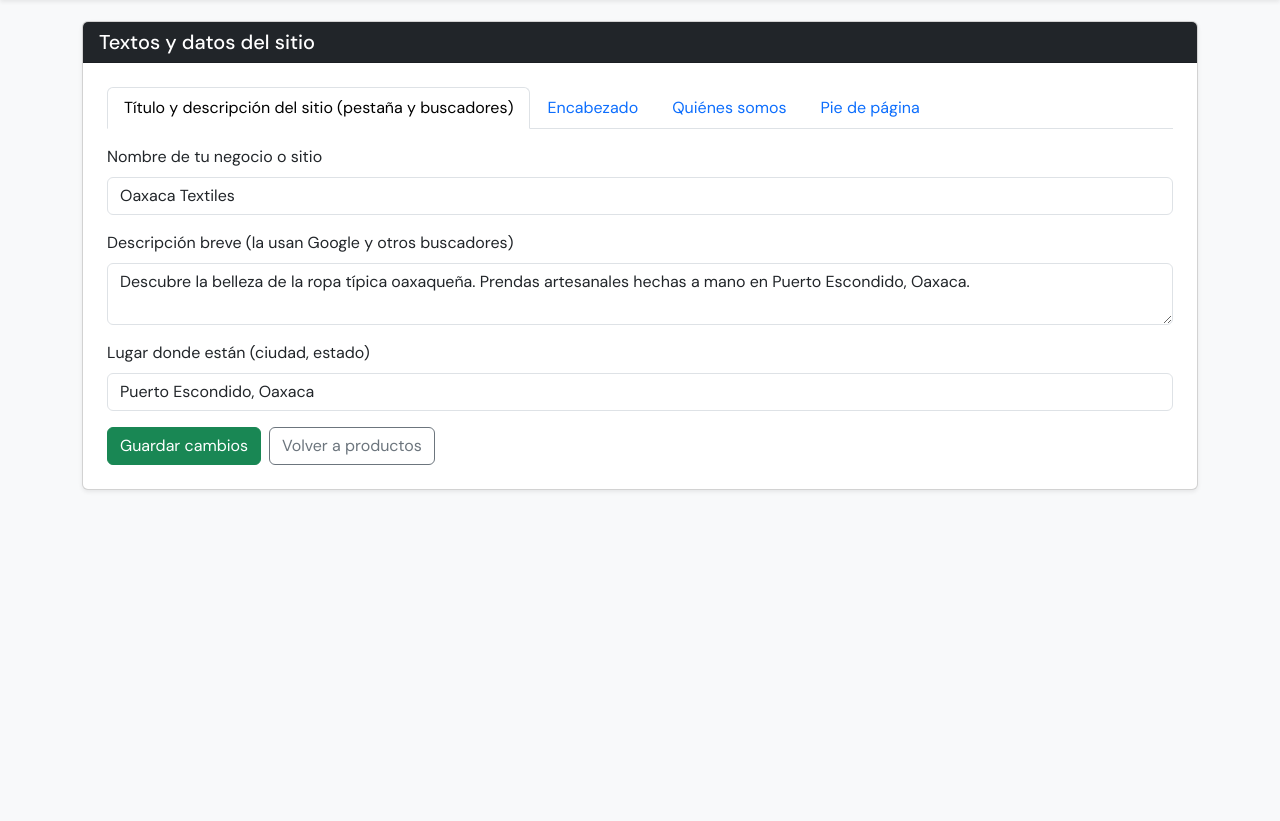
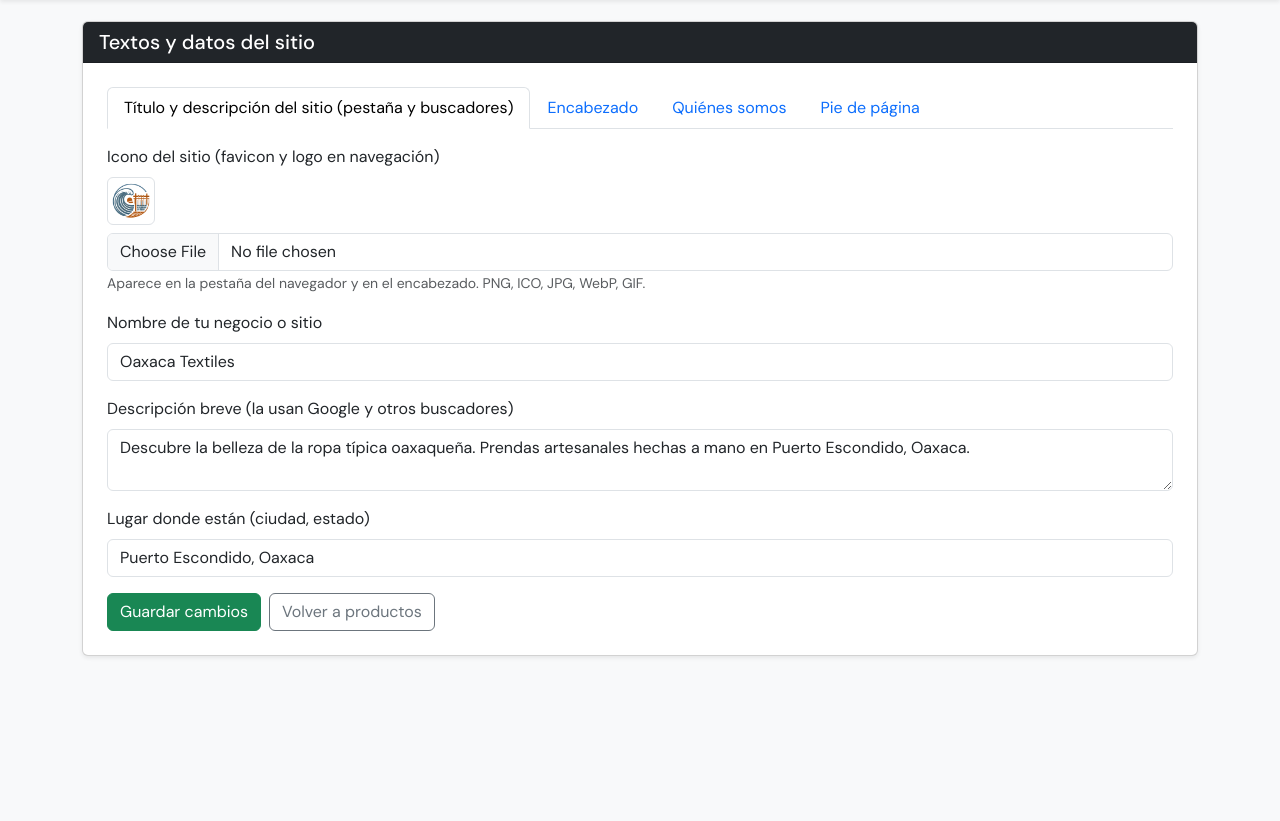
Before and after one commit to 081120RickyPeralta/textilpxm, a PHP site: page /admin/contenido in a window 1280 px wide. Shown: the part 75-896 px from the top of the page. Run offline with PHP 8.4, Linux system fonts and the light colour scheme; the visitor is signed in with stand-in values (Sample User, id 1); data comes from the database, SQL or seed files in the repository; both versions use the stored data as it was after the commit; some libraries are stand-ins or nearby versions.

Commit message:
Implement image upload functionality in AdminController: Added support for uploading navbar logo, site icon, hero image, and about image. Updated site content management to handle new image paths and modified admin views to include file input fields for image uploads. Enhanced layout for better user experience in the admin panel.

```diff
--- a/app/controllers/AdminController.php
+++ b/app/controllers/AdminController.php
@@ -277,24 +277,61 @@ class AdminController extends Controller {
         $this->requireAdmin();
 
         if ($action === 'guardar' && $_SERVER['REQUEST_METHOD'] === 'POST') {
+            $uploadDir = PUBLIC_PATH . DIRECTORY_SEPARATOR . 'images' . DIRECTORY_SEPARATOR . 'site';
+            if (!is_dir($uploadDir)) {
+                @mkdir($uploadDir, 0755, true);
+            }
+            $allowedTypes = ['image/jpeg', 'image/png', 'image/webp', 'image/gif', 'image/x-icon'];
+            $navbarLogoPath = '';
+            $siteIconPath = '';
+            $heroImagePath = '';
+            $aboutImagePath = '';
+            $uploadFile = function($inputKey, $destName) use ($uploadDir, $allowedTypes) {
+                if (empty($_FILES[$inputKey]['tmp_name']) || $_FILES[$inputKey]['error'] !== UPLOAD_ERR_OK) return '';
+                $finfo = finfo_open(FILEINFO_MIME_TYPE);
+                $mime = finfo_file($finfo, $_FILES[$inputKey]['tmp_name']);
+                finfo_close($finfo);
+                if (!in_array($mime, $allowedTypes, true)) return '';
+                $ext = (new SplFileInfo($_FILES[$inputKey]['name']))->getExtension() ?: 'png';
+                $ext = preg_replace('/[^a-z0-9]/i', '', $ext) ?: 'png';
+                $dest = $uploadDir . DIRECTORY_SEPARATOR . $destName . '.' . $ext;
+                return move_uploaded_file($_FILES[$inputKey]['tmp_name'], $dest) ? ('site/' . $destName . '.' . $ext) : '';
+            };
+            $navbarLogoPath = $uploadFile('navbar_logo', 'logo-navbar');
+            $siteIconPath = $uploadFile('meta_site_icon', 'icon');
+            $heroImagePath = $uploadFile('home_hero_image', 'banner');
+            $aboutImagePath = $uploadFile('home_about_image', 'about');
             $keys = [
-                'navbar_brand', 'footer_brand', 'footer_description',
+                'navbar_brand', 'navbar_logo', 'footer_brand', 'footer_description',
                 'footer_contact_title', 'footer_contact_street', 'footer_contact_city', 'footer_contact_phone', 'footer_contact_email',
                 'footer_schedule_title', 'footer_schedule_days', 'footer_schedule_hours', 'footer_schedule_days_2', 'footer_schedule_hours_2',
                 'footer_social_facebook', 'footer_social_instagram', 'footer_social_whatsapp',
                 'footer_copyright_text', 'footer_copyright_made_with',
-                'meta_site_name', 'meta_site_description', 'meta_site_location',
-                'home_hero_location', 'home_hero_title', 'home_hero_description',
+                'meta_site_name', 'meta_site_icon', 'meta_site_description', 'meta_site_location',
+                'home_hero_location', 'home_hero_title', 'home_hero_description', 'home_hero_image',
                 'home_collection_title', 'home_collection_description', 'home_collection_no_products',
-                'home_about_badge', 'home_about_title', 'home_about_description1', 'home_about_description2',
+                'home_about_badge', 'home_about_title', 'home_about_description1', 'home_about_description2', 'home_about_image',
                 'home_about_stats_years_value', 'home_about_stats_years_label',
                 'home_about_stats_countrys_value', 'home_about_stats_countrys_label',
                 'home_about_stats_products_value', 'home_about_stats_products_label',
             ];
+            try {
+                $flat = $this->siteContentModel->getAll();
+            } catch (Throwable $e) {
+                $flat = [];
+            }
             foreach ($keys as $key) {
                 if ($key === 'footer_social_whatsapp') {
                     $number = trim($_POST['footer_social_whatsapp_number'] ?? '');
                     $value = SiteContent::numberToWhatsAppUrl($number);
+                } elseif ($key === 'navbar_logo') {
+                    $value = $navbarLogoPath !== '' ? $navbarLogoPath : ($flat[$key] ?? '');
+                } elseif ($key === 'meta_site_icon') {
+                    $value = $siteIconPath !== '' ? $siteIconPath : ($flat[$key] ?? '');
+                } elseif ($key === 'home_hero_image') {
+                    $value = $heroImagePath !== '' ? $heroImagePath : ($flat[$key] ?? '');
+                } elseif ($key === 'home_about_image') {
+                    $value = $aboutImagePath !== '' ? $aboutImagePath : ($flat[$key] ?? '');
                 } else {
                     $value = trim($_POST[$key] ?? '');
                 }
@@ -334,8 +371,9 @@ class AdminController extends Controller {
         }
         $data = require $file;
         $flat = [];
-        if (!empty($data['navbar']['brand'])) {
-            $flat['navbar_brand'] = $data['navbar']['brand'];
+        if (!empty($data['navbar'])) {
+            $flat['navbar_brand'] = $data['navbar']['brand'] ?? '';
+            $flat['navbar_logo'] = $data['navbar']['logo'] ?? '';
         }
         if (!empty($data['footer'])) {
             $f = $data['footer'];
@@ -360,6 +398,7 @@ class AdminController extends Controller {
         if (!empty($data['meta']['site'])) {
             $s = $data['meta']['site'];
             $flat['meta_site_name'] = $s['name'] ?? '';
+            $flat['meta_site_icon'] = $s['icon'] ?? '';
             $flat['meta_site_description'] = $s['description'] ?? '';
             $flat['meta_site_location'] = $s['location'] ?? '';
         }
@@ -368,6 +407,7 @@ class AdminController extends Controller {
             $flat['home_hero_location'] = $h['hero']['location'] ?? '';
             $flat['home_hero_title'] = $h['hero']['title'] ?? '';
             $flat['home_hero_description'] = $h['hero']['description'] ?? '';
+            $flat['home_hero_image'] = $h['hero']['image'] ?? '';
             $flat['home_collection_title'] = $h['collection']['title'] ?? '';
             $flat['home_collection_description'] = $h['collection']['description'] ?? '';
             $flat['home_collection_no_products'] = $h['collection']['no_products'] ?? '';
@@ -375,6 +415,7 @@ class AdminController extends Controller {
             $flat['home_about_title'] = $h['about']['title'] ?? '';
             $flat['home_about_description1'] = $h['about']['description1'] ?? '';
             $flat['home_about_description2'] = $h['about']['description2'] ?? '';
+            $flat['home_about_image'] = $h['about']['image'] ?? '';
             $flat['home_about_stats_years_value'] = $h['about']['stats']['years']['value'] ?? '';
             $flat['home_about_stats_years_label'] = $h['about']['stats']['years']['label'] ?? '';
             $flat['home_about_stats_countrys_value'] = $h['about']['stats']['countrys']['value'] ?? '';
--- a/app/models/SiteContent.php
+++ b/app/models/SiteContent.php
@@ -36,6 +36,7 @@ class SiteContent extends Model {
         return [
             'navbar' => [
                 'brand' => $get('navbar_brand'),
+                'logo' => $get('navbar_logo'),
             ],
             'footer' => [
                 'brand' => $get('footer_brand'),
@@ -73,6 +74,7 @@ class SiteContent extends Model {
             'meta' => [
                 'site' => [
                     'name' => $get('meta_site_name'),
+                    'icon' => $get('meta_site_icon'),
                     'description' => $get('meta_site_description'),
                     'location' => $get('meta_site_location'),
                 ],
@@ -82,6 +84,7 @@ class SiteContent extends Model {
                     'location' => $get('home_hero_location'),
                     'title' => $get('home_hero_title'),
                     'description' => $get('home_hero_description'),
+                    'image' => $get('home_hero_image'),
                 ],
                 'collection' => [
                     'title' => $get('home_collection_title'),
@@ -93,6 +96,7 @@ class SiteContent extends Model {
                     'title' => $get('home_about_title'),
                     'description1' => $get('home_about_description1'),
                     'description2' => $get('home_about_description2'),
+                    'image' => $get('home_about_image'),
                     'stats' => [
                         'years' => [
                             'value' => $get('home_about_stats_years_value'),
--- a/app/views/admin/contenido.php
+++ b/app/views/admin/contenido.php
@@ -17,7 +17,7 @@ $v = function($key) use ($c) { return htmlspecialchars($c[$key] ?? '', ENT_QUOTE
     <?php endif; ?>
 
     <div class="card-body p-4">
-        <form method="post" action="<?php echo BASE_URL; ?>/admin/contenido/guardar">
+        <form method="post" action="<?php echo BASE_URL; ?>/admin/contenido/guardar" enctype="multipart/form-data">
             <ul class="nav nav-tabs mb-3" id="contenidoTabs" role="tablist">
                 <li class="nav-item" role="presentation">
                     <button class="nav-link active" id="tab-3-btn" data-bs-toggle="tab" data-bs-target="#tab-3" type="button" role="tab" aria-selected="true">Título y descripción del sitio (pestaña y buscadores)</button>
@@ -35,10 +35,32 @@ $v = function($key) use ($c) { return htmlspecialchars($c[$key] ?? '', ENT_QUOTE
             <div class="tab-content" id="contenidoTabsContent">
                 <div class="tab-pane fade" id="tab-1" role="tabpanel">
                 <div class="mb-3">
-                    <label for="navbar_brand" class="form-label">Nombre de la marca que se ve arriba</label>
+                    <label for="navbar_logo" class="form-label">Logo del encabezado (imagen)</label>
+                    <?php
+                    $navbar_logo = $c['navbar_logo'] ?? '';
+                    if ($navbar_logo !== '' && preg_match('/^site\/[a-zA-Z0-9_.-]+$/', $navbar_logo)):
+                    ?>
+                    <div class="mb-2">
+                        <img src="<?php echo ASSETS_URL; ?>/images/<?php echo htmlspecialchars($navbar_logo); ?>" alt="Logo actual" class="img-thumbnail" style="max-height: 60px;">
+                        <p class="small text-muted mb-0">Imagen actual. Sube otra para reemplazarla.</p>
+                    </div>
+                    <?php endif; ?>
+                    <input type="file" class="form-control" id="navbar_logo" name="navbar_logo" accept="image/jpeg,image/png,image/webp,image/gif">
+                    <small class="text-muted">Reemplaza el icono del encabezado. Formatos: JPG, PNG, WebP, GIF.</small>
+                </div>
+                <div class="mb-3">
+                    <label for="navbar_brand" class="form-label">Nombre de la marca (texto, si no usas logo)</label>
                     <input type="text" class="form-control" id="navbar_brand" name="navbar_brand" value="<?php echo $v('navbar_brand'); ?>">
                 </div>
                 <h4 class="text-muted">Banner principal (lo primero que ve el visitante)</h4>
+                <div class="mb-3">
+                    <label for="home_hero_image" class="form-label">Imagen del banner</label>
+                    <?php $hero_img = $c['home_hero_image'] ?? ''; if ($hero_img !== '' && preg_match('/^site\/[a-zA-Z0-9_.-]+$/', $hero_img)): ?>
+                    <div class="mb-2"><img src="<?php echo ASSETS_URL; ?>/images/<?php echo htmlspecialchars($hero_img); ?>" alt="Banner actual" class="img-thumbnail" style="max-height: 80px;"></div>
+                    <?php endif; ?>
+                    <input type="file" class="form-control" id="home_hero_image" name="home_hero_image" accept="image/jpeg,image/png,image/webp,image/gif">
+                    <small class="text-muted">Se muestra en la portada. JPG, PNG, WebP, GIF.</small>
+                </div>
                 <div class="mb-3">
                     <label for="home_hero_location" class="form-label">Lugar que se muestra</label>
                     <input type="text" class="form-control" id="home_hero_location" name="home_hero_location" value="<?php echo $v('home_hero_location'); ?>">
@@ -71,8 +93,15 @@ $v = function($key) use ($c) { return htmlspecialchars($c[$key] ?? '', ENT_QUOTE
                 </div>
 
                 <div class="tab-pane fade" id="tab-2" role="tabpanel">
-
                 <h4 class="text-muted mt-3">Sección «Nosotros» o «Quiénes somos»</h4>
+                <div class="mb-3">
+                    <label for="home_about_image" class="form-label">Imagen de Nuestra Historia</label>
+                    <?php $about_img = $c['home_about_image'] ?? ''; if ($about_img !== '' && preg_match('/^site\/[a-zA-Z0-9_.-]+$/', $about_img)): ?>
+                    <div class="mb-2"><img src="<?php echo ASSETS_URL; ?>/images/<?php echo htmlspecialchars($about_img); ?>" alt="Imagen actual" class="img-thumbnail" style="max-height: 80px;"></div>
+                    <?php endif; ?>
+                    <input type="file" class="form-control" id="home_about_image" name="home_about_image" accept="image/jpeg,image/png,image/webp,image/gif">
+                    <small class="text-muted">Imagen que acompaña el texto. JPG, PNG, WebP, GIF.</small>
+                </div>
                 <div class="row">
                     <div class="col-md-6 mb-3">
                         <label for="home_about_badge" class="form-label">Texto pequeño arriba (ej. «Nuestra historia»)</label>
@@ -125,6 +154,14 @@ $v = function($key) use ($c) { return htmlspecialchars($c[$key] ?? '', ENT_QUOTE
                 </div>
 
                 <div class="tab-pane fade show active" id="tab-3" role="tabpanel">
+                <div class="mb-3">
+                    <label for="meta_site_icon" class="form-label">Icono del sitio (favicon y logo en navegación)</label>
+                    <?php $site_icon = $c['meta_site_icon'] ?? ''; if ($site_icon !== '' && preg_match('/^site\/[a-zA-Z0-9_.-]+$/', $site_icon)): ?>
+                    <div class="mb-2"><img src="<?php echo ASSETS_URL; ?>/images/<?php echo htmlspecialchars($site_icon); ?>" alt="Icono actual" class="img-thumbnail" style="max-height: 48px;"></div>
+                    <?php endif; ?>
+                    <input type="file" class="form-control" id="meta_site_icon" name="meta_site_icon" accept="image/jpeg,image/png,image/webp,image/gif,image/x-icon">
+                    <small class="text-muted">Aparece en la pestaña del navegador y en el encabezado. PNG, ICO, JPG, WebP, GIF.</small>
+                </div>
                 <div class="mb-3">
                     <label for="meta_site_name" class="form-label">Nombre de tu negocio o sitio</label>
                     <input type="text" class="form-control" id="meta_site_name" name="meta_site_name" value="<?php echo $v('meta_site_name'); ?>">
--- a/app/views/home/index.php
+++ b/app/views/home/index.php
@@ -57,7 +57,8 @@ $homeContent = loadContent('home');
 
 <!-- Hero -->
 <section id="inicio" class="hero d-flex align-items-center overflow-hidden">
-    <img src="<?php echo ASSETS_URL; ?>/images/page/banner.jpg" alt="Banner principal" class="hero-bg">
+    <?php $heroImage = trim(getContent($homeContent, 'hero.image', '')); $heroSrc = $heroImage !== '' ? ASSETS_URL . '/images/' . htmlspecialchars($heroImage) : ASSETS_URL . '/images/page/banner.jpg'; ?>
+    <img src="<?php echo $heroSrc; ?>" alt="Banner principal" class="hero-bg">
     <div class="hero-overlay"></div>
     <div class="container">
         <div class="text-white" style="max-width: 700px;">
@@ -127,7 +128,8 @@ $homeContent = loadContent('home');
     <div class="container">
         <div class="row align-items-center g-5">
             <div class="col-lg-6">
-                <img src="<?php echo ASSETS_URL; ?>/images/page/empresarial.jpg" class="img-fluid rounded" style="height: 400px; object-fit: cover;">
+                <?php $aboutImage = trim(getContent($homeContent, 'about.image', '')); $aboutSrc = $aboutImage !== '' ? ASSETS_URL . '/images/' . htmlspecialchars($aboutImage) : ASSETS_URL . '/images/page/empresarial.jpg'; ?>
+                <img src="<?php echo $aboutSrc; ?>" alt="<?php echo htmlspecialchars(getContent($homeContent, 'about.title', 'Nuestra Historia')); ?>" class="img-fluid rounded" style="height: 400px; object-fit: cover;">
             </div>
             <div class="col-lg-6">
                 <p class="small text-uppercase mb-2 text-success"><?php echo htmlspecialchars(getContent($homeContent, 'about.badge', 'Nuestra Historia')); ?></p>
--- a/app/views/layouts/admin.php
+++ b/app/views/layouts/admin.php
@@ -13,7 +13,8 @@ $admin_site_name_navbar = getContent($navbarContent, 'brand', 'OAXACA TEXTILES')
     <meta name="viewport" content="width=device-width, initial-scale=1.0">
     <meta name="robots" content="noindex, nofollow">
     <title><?php echo htmlspecialchars($admin_page_title); ?> · <?php echo htmlspecialchars($admin_site_name); ?> Admin</title>
-    <link rel="icon" type="image/x-icon" href="<?php echo ASSETS_URL; ?>/images/icon.ico">
+    <?php $adminSiteIcon = trim(getContent($metaContent, 'site.icon', '')); $adminFavicon = $adminSiteIcon !== '' ? ASSETS_URL . '/images/' . htmlspecialchars($adminSiteIcon) : ASSETS_URL . '/images/icon.ico'; ?>
+    <link rel="icon" type="image/x-icon" href="<?php echo $adminFavicon; ?>">
     <link href="https://cdn.jsdelivr.net/npm/bootstrap@5.3.2/dist/css/bootstrap.min.css" rel="stylesheet">
     <link href="https://cdn.jsdelivr.net/npm/bootstrap-icons@1.11.1/font/bootstrap-icons.css" rel="stylesheet">
     <link href="https://fonts.googleapis.com/css2?family=DM+Sans:ital,opsz,wght@0,9..40,400;0,9..40,500;0,9..40,600;0,9..40,700&display=swap" rel="stylesheet">
@@ -24,7 +25,11 @@ $admin_site_name_navbar = getContent($navbarContent, 'brand', 'OAXACA TEXTILES')
     <nav class="navbar navbar-expand-lg navbar-light bg-light border-bottom shadow-sm fixed-top py-3">
         <div class="container">
             <a href="<?php echo BASE_URL; ?>/admin" class="navbar-brand fw-bold d-flex align-items-center gap-2">
-                <img src="<?php echo ASSETS_URL; ?>/images/icon.png" alt="" width="32" height="32" class="d-inline-block">
+                <?php
+                $adminNavLogo = trim(getContent($navbarContent, 'logo', ''));
+                $adminNavImgSrc = $adminNavLogo !== '' ? ASSETS_URL . '/images/' . htmlspecialchars($adminNavLogo) : ($adminSiteIcon !== '' ? ASSETS_URL . '/images/' . htmlspecialchars($adminSiteIcon) : ASSETS_URL . '/images/icon.png');
+                ?>
+                <img src="<?php echo $adminNavImgSrc; ?>" alt="" width="32" height="32" class="d-inline-block">
                 <?php echo htmlspecialchars($admin_site_name_navbar); ?> Admin
             </a>
             <button class="navbar-toggler" type="button" data-bs-toggle="collapse" data-bs-target="#adminNavbar" aria-controls="adminNavbar" aria-expanded="false" aria-label="Abrir menú">
```
Also changed, not shown: app/views/layouts/main.php (+10 -2 lines), database/schema.sql (+58 -0 lines), public/images/icon.ico (deleted), public/images/site/about.jpg (renamed from public/images/page/banner.jpg), public/images/site/banner.jpg (renamed from public/images/page/empresarial.jpg), public/images/site/icon.png (added), public/images/site/logo-navbar.png (renamed from public/images/icon.png).
